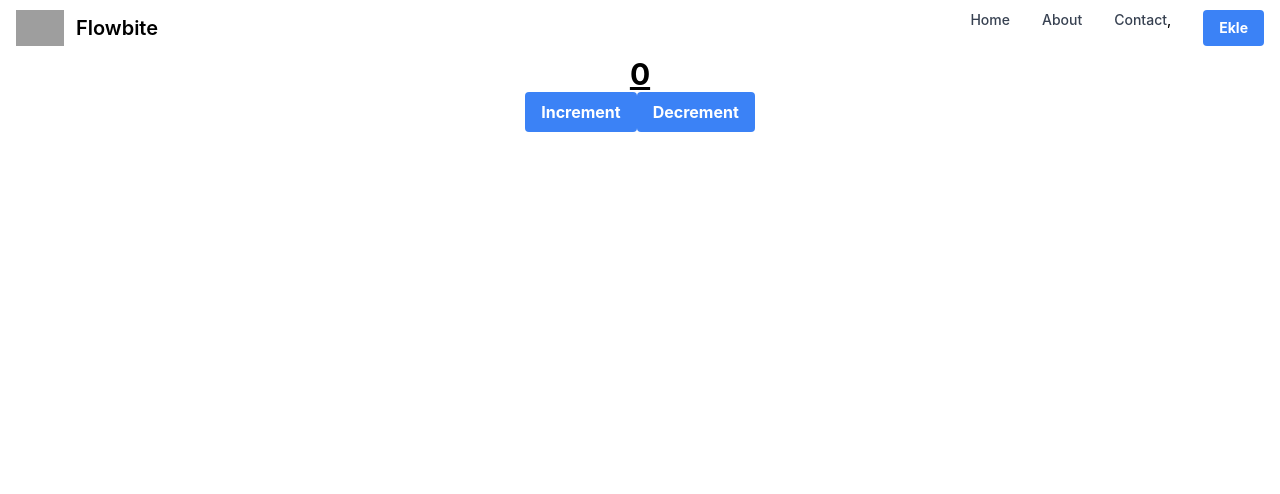
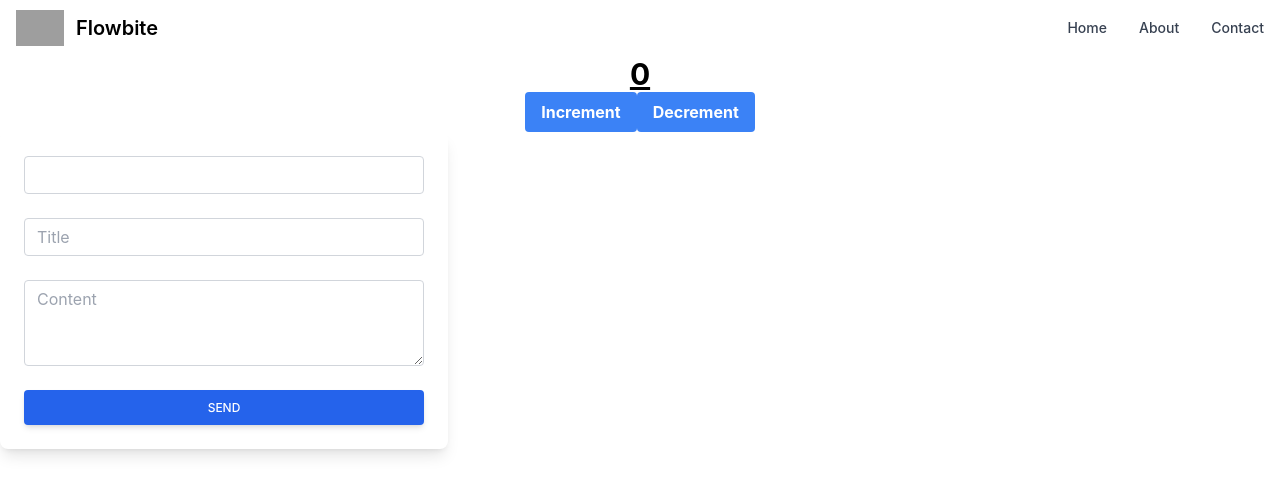
Before and after one commit to NedimRamicevic/site-redux, a React (Create React App) app: page /contact in a window 1280 px wide. Shown: the top 494 px of the page. Built offline with nearby package versions, Linux system fonts and the light colour scheme; grey boxes are pictures that could not be loaded.

Commit message:
problems

```diff
--- a/src/App.js
+++ b/src/App.js
@@ -1,19 +1,18 @@
 import "./App.css";
-import Counter from "./features/body/components/counter.js";
 import NavBar from "./features/navBar/components/navBar.js";
-import { BrowserRouter, Router, Routes, Route } from "react-router-dom";
+import { BrowserRouter } from "react-router-dom";
+import Navs from "./features/body/components/navs";
+import Counter from "./features/body/components/counter";
+import AddPage from "./features/adminPanel/components/addPage";
 
 function App() {
   return (
     <BrowserRouter>
       <div className="App">
         <NavBar />
-        <Routes>
-          <Route path="/home" exact component={Counter} />
-          <Route path="/about" exact component={Counter} />
-          <Route path="/contact" exact component={Counter} />
-        </Routes>
+        <Navs />
         <Counter />
+        <AddPage />
       </div>
     </BrowserRouter>
   );
--- a/src/features/adminPanel/components/addPage.js
+++ b/src/features/adminPanel/components/addPage.js
@@ -1,19 +1,21 @@
 import React from "react";
 import { useState } from "react";
+import { useDispatch } from "react-redux";
+import { addPage } from "../redux/addPageSlice";
 
 function AddPage() {
   const [title, setTitle] = useState("");
   const [content, setContent] = useState("");
   const [link, setLink] = useState("");
   const [name, setName] = useState("");
-
+  const dispatch = useDispatch();
   return (
     <div class="block p-6 rounded-lg shadow-lg bg-white max-w-md">
       <form>
         <div class="form-group mb-6">
           <input
             type="text"
-            class="form-control block
+            class="
         w-full
         px-3
         py-1.5
@@ -27,15 +29,19 @@ function AddPage() {
         ease-in-out
         m-0
         focus:text-gray-700 focus:bg-white focus:border-blue-600 focus:outline-none"
-            onChange={(e) => setName(e.target.value)}
+            onKeyUp={(e) => {
+              setName(e.target.value);
+              setLink(e.target.value);
+              console.log("naber" + name);
+            }}
             id="exampleInput7"
-            placeholder="Nav Title"
+            //placeholder="Nav Title"
           />
         </div>
         <div class="form-group mb-6">
           <input
             type="text"
-            class="form-control block
+            class="
         w-full
         px-3
         py-1.5
@@ -49,7 +55,7 @@ function AddPage() {
         ease-in-out
         m-0
         focus:text-gray-700 focus:bg-white focus:border-blue-600 focus:outline-none"
-            onChange={(e) => setTitle(e.target.value)}
+            onKeyUp={(e) => setTitle(e.target.value)}
             id="exampleInput8"
             placeholder="Title"
           />
@@ -57,7 +63,7 @@ function AddPage() {
         <div class="form-group mb-6">
           <textarea
             class="
-        form-control
+
         block
         w-full
         px-3
@@ -73,15 +79,16 @@ function AddPage() {
         m-0
         focus:text-gray-700 focus:bg-white focus:border-blue-600 focus:outline-none
       "
-            onChange={(e) => setContent(e.target.value)}
+            onKeyUp={(e) => setContent(e.target.value)}
             id="exampleFormControlTextarea13"
             rows="3"
             placeholder="Content"
           ></textarea>
         </div>
         <button
-          type="submit"
+          type="button"
           class="
+          button
       w-full
       px-6
       py-2.5
@@ -99,6 +106,10 @@ function AddPage() {
       transition
       duration-150
       ease-in-out"
+          onClick={() => {
+            dispatch(addPage(name, title, content, link));
+            console.log("naber" + name);
+          }}
         >
           Send
         </button>
--- /dev/null
+++ b/src/features/body/components/navs.js
@@ -0,0 +1,15 @@
+import React from "react";
+import { Routes, Route } from "react-router-dom";
+import Counter from "./counter.js";
+
+function Navs() {
+  return (
+    <Routes>
+      <Route path="/home" exact component={Counter} />
+      <Route path="/about" exact component={Counter} />
+      <Route path="/contact" exact component={Counter} />
+    </Routes>
+  );
+}
+
+export default Navs;
--- a/src/features/navBar/components/navBar.js
+++ b/src/features/navBar/components/navBar.js
@@ -1,10 +1,9 @@
 import React from "react";
-import { useSelector, useDispatch } from "react-redux";
-import { addSection } from "../redux/sectionsSlice";
+import { useSelector } from "react-redux";
 
 function NAvbar() {
-  const navBarİtems = useSelector((state) => state.sections);
-  const dispatch = useDispatch();
+  const navBarİtems = useSelector((state) => state.addPage);
+
   return (
     <nav class="bg-white border-gray-200 px-2 sm:px-4 py-2.5 rounded dark:bg-gray-800">
       <div class="container flex flex-wrap justify-between items-center mx-auto">
@@ -63,17 +62,6 @@ function NAvbar() {
                 </a>
               </li>
             ))}
-            ,
-            <li>
-              <button
-                className="bg-blue-500 hover:bg-blue-700 text-white font-bold py-2 px-4 rounded"
-                onClick={() =>
-                  dispatch(addSection({ name: "naber", link: "naber" }))
-                }
-              >
-                Ekle
-              </button>
-            </li>
           </ul>
         </div>
       </div>
```
